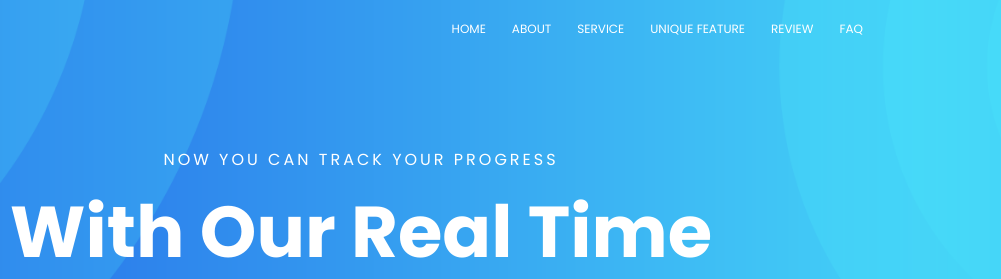
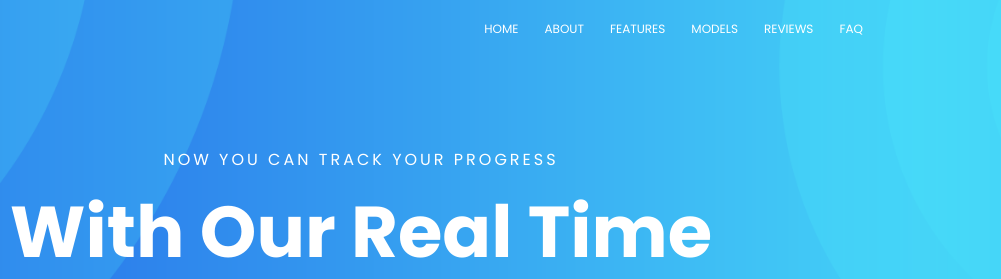
Before and after one commit to V-FOR-VEND3TTA/Azael-Technologies-Landing-Page, a plain HTML site: page index.html in a window 1280 px wide. Shown: the top 279 px of the page, 279-1280 px from the left. Drawn offline with nearby package versions, Linux system fonts and the light colour scheme; some packages are replaced by stand-ins of ours.

Commit message:
Modified the sections

```diff
--- a/index.html
+++ b/index.html
@@ -39,9 +39,9 @@
 				        <ul class="nav-menu">
 				          <li class="menu-active"><a href="#home">Home</a></li>
 				          <li><a href="#about">About</a></li>
-				          <li><a href="#service">Service</a></li>
-				          <li><a href="#unique">Unique Feature</a></li>
-				          <li><a href="#review">Review</a></li>
+				          <li><a href="#features">Features</a></li>
+				          <li><a href="#models">Models</a></li>
+				          <li><a href="#review">Reviews</a></li>
 				          <li><a href="#faq">FAQ</a></li>
 				        </ul>
 				      </nav>
@@ -166,7 +166,7 @@
 			<!-- End home-about Area -->
 
 			<!-- Start service Area -->
-			<section class="service-area section-gap" id="service">
+			<section class="service-area section-gap" id="features">
 				<div class="container">
 					<div class="row d-flex justify-content-center">
 						<div class="col-md-8 pb-40 header-text">
@@ -231,7 +231,7 @@
 			<!-- End service Area -->
 
 			<!-- Start unique-feature Area -->
-			<section class="unique-feature-area section-gap" id="unique">
+			<section class="unique-feature-area section-gap" id="models">
 				<div class="container">
 					<div class="row d-flex justify-content-center">
 						<div class="menu-content pb-60 col-lg-10">
@@ -491,9 +491,7 @@
 									Lorem ipsum dolor sit amet, consectetur adipisicing elit, sed do eiusmod tempor incididunt ut labore dolore magna aliqua.
 								</p>
 								<p class="footer-text">
-									<!-- Link back to Colorlib can't be removed. Template is licensed under CC BY 3.0. -->
 								Copyright &copy;<script>document.write(new Date().getFullYear());</script> All rights reserved | Azael Technologies
-								<!-- Link back to Colorlib can't be removed. Template is licensed under CC BY 3.0. -->
 								</p>
 							</div>
 						</div>
```
